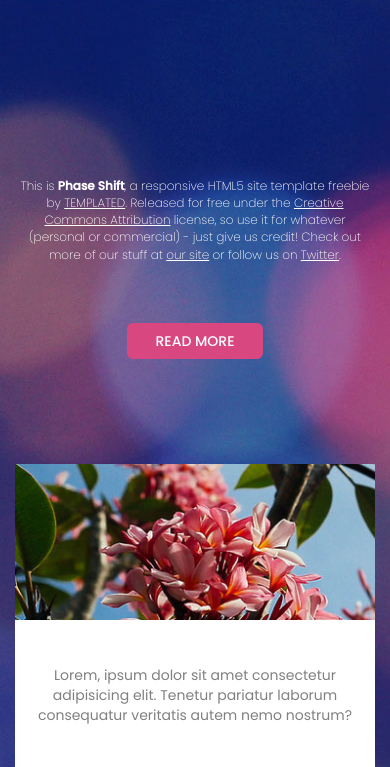
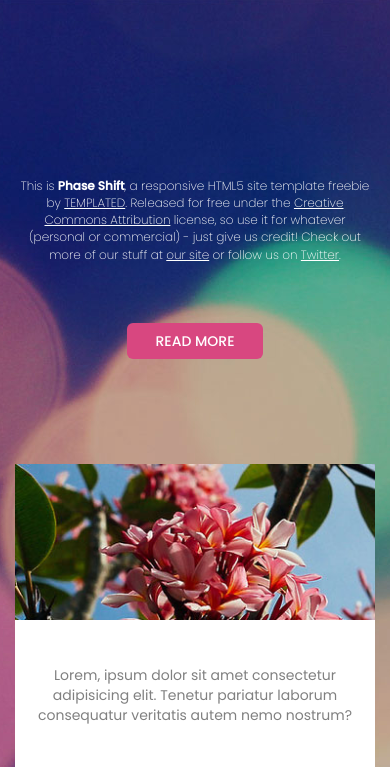
Before and after one commit to harshithacky/phaseshift, a plain HTML site: page index.html in a window 390 px wide. Shown: the part 53-820 px from the top of the page. Drawn offline with nearby package versions, Linux system fonts and the light colour scheme.

Commit message:
Update style.css

```diff
--- a/css/style.css
+++ b/css/style.css
@@ -44,7 +44,8 @@ body > nav > div > div.navbar-header > a > span{
 
 main{
     background-image: url(../images/bg.jpg);
-    height: 230vh;
+    background-attachment: fixed;
+    background-position: center top;
     text-align: center;
     color: white;
 }
@@ -182,15 +183,11 @@ footer .social span:hover{
 /* Media Queries */
 
 @media only screen and (max-width:960px){
-    main{
-        height: 556vh;
-    }
+
 
     .banner p{
 
         font-size: 1.2rem;
         width: 100%;
-
-
     }
 }
```
